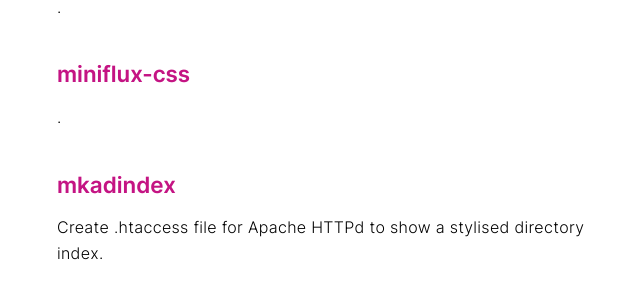
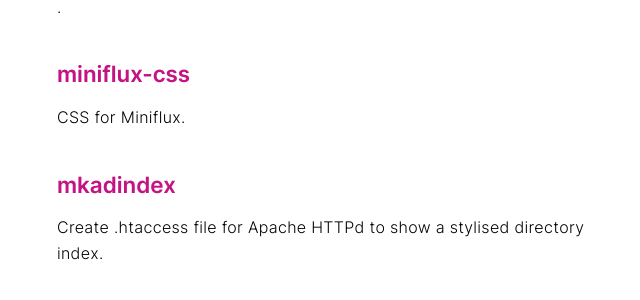
Before and after one commit to remino/remino.github.io, a Jekyll site: the page built from index.md, in a window 1280 px wide and 900 px high, scrolled down 3149 px. Shown: the part 153-453 px from the top of the window, without its empty margins (303-943 px from the left). Built offline with Jekyll 4.4.1, drawn with Linux system fonts in a browser that asks for light colours.

Commit message:
Add description for miniflux-css

```diff
--- a/_data/repos.json
+++ b/_data/repos.json
@@ -162,7 +162,7 @@
 		"url": "https://github.com/remino/middleman-reslib"
 	},
 	{
-		"description": "",
+		"description": "CSS for Miniflux",
 		"homepageUrl": "",
 		"name": "miniflux-css",
 		"url": "https://github.com/remino/miniflux-css"
```
